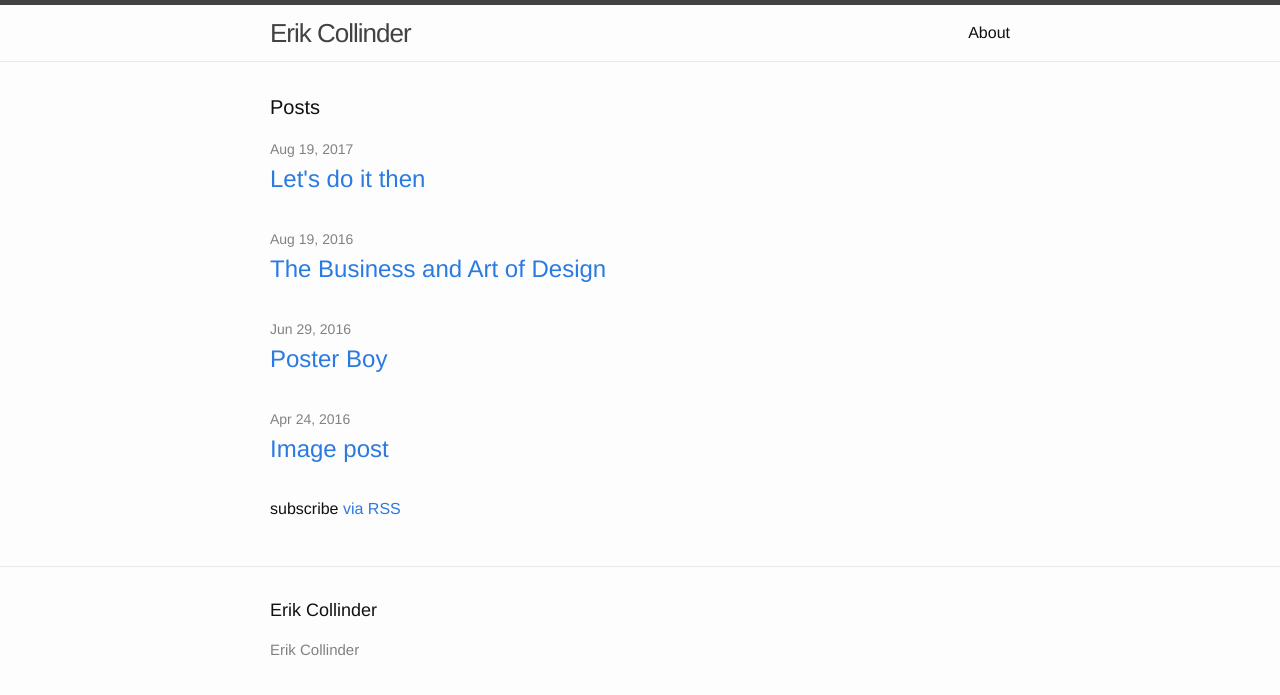
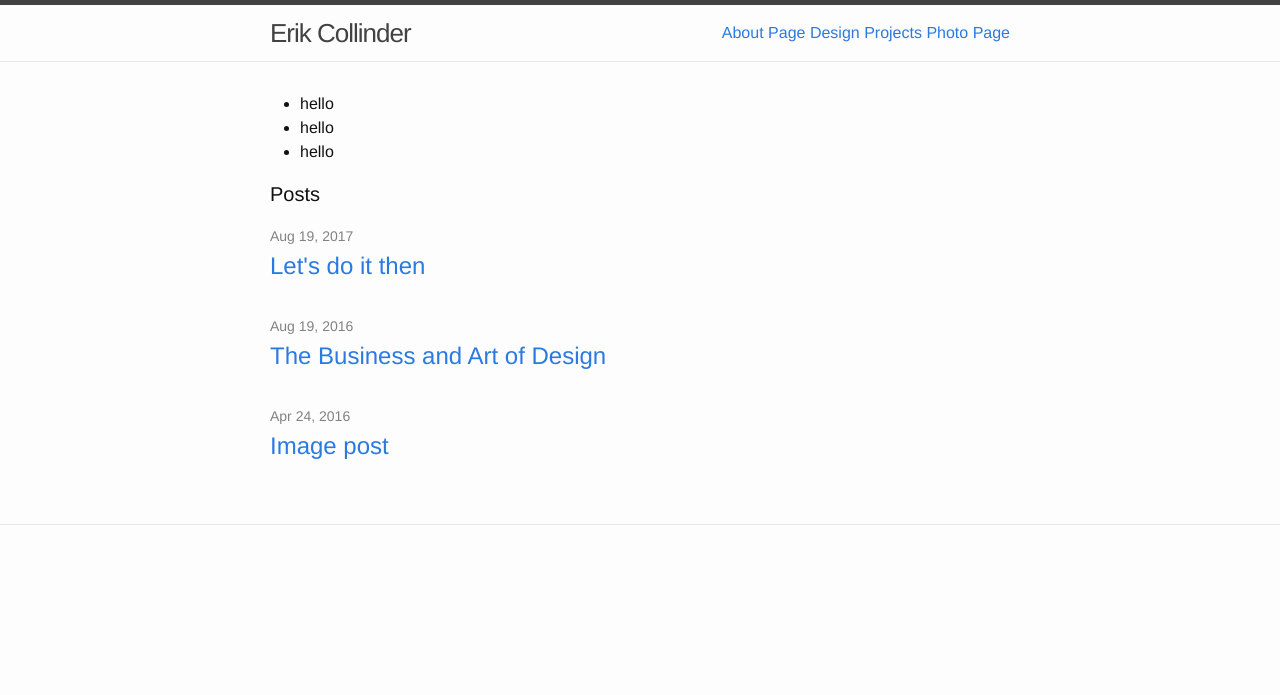
Before and after one commit to erikcollinder/erikcollinder, a Jekyll site: the page built from index.html, in a window 1280 px wide. Shown: the top 695 px of the page. Built offline with Jekyll 4.4.1, drawn with Linux system fonts in a browser that asks for light colours.

```diff
--- a/_includes/footer.html
+++ b/_includes/footer.html
@@ -1,38 +1,9 @@
 <footer class="site-footer">
 
-  <div class="wrapper">
-
-    <h2 class="footer-heading">{{ site.title }}</h2>
-
-    <div class="footer-col-wrapper">
       <div class="footer-col footer-col-1">
         <ul class="contact-list">
-          <li>{{ site.title }}</li>
           <li><a href="mailto:{{ site.email }}">{{ site.email }}</a></li>
         </ul>
       </div>
 
-      <div class="footer-col footer-col-2">
-        <ul class="social-media-list">
-          {% if site.github_username %}
-          <li>
-            {% include icon-github.html username=site.github_username %}
-          </li>
-          {% endif %}
-
-          {% if site.twitter_username %}
-          <li>
-            {% include icon-twitter.html username=site.twitter_username %}
-          </li>
-          {% endif %}
-        </ul>
-      </div>
-
-      <div class="footer-col footer-col-3">
-        <p>{{ site.description }}</p>
-      </div>
-    </div>
-
-  </div>
-
 </footer>
--- a/_includes/header.html
+++ b/_includes/header.html
@@ -6,7 +6,7 @@
 
     <nav class="site-nav">
       <a href="#" class="menu-icon">
-        <svg viewBox="0 0 18 15">
+        <svg viewBox="0 0 18 15">s
           <path fill="#424242" d="M18,1.484c0,0.82-0.665,1.484-1.484,1.484H1.484C0.665,2.969,0,2.304,0,1.484l0,0C0,0.665,0.665,0,1.484,0 h15.031C17.335,0,18,0.665,18,1.484L18,1.484z"/>
           <path fill="#424242" d="M18,7.516C18,8.335,17.335,9,16.516,9H1.484C0.665,9,0,8.335,0,7.516l0,0c0-0.82,0.665-1.484,1.484-1.484 h15.031C17.335,6.031,18,6.696,18,7.516L18,7.516z"/>
           <path fill="#424242" d="M18,13.516C18,14.335,17.335,15,16.516,15H1.484C0.665,15,0,14.335,0,13.516l0,0 c0-0.82,0.665-1.484,1.484-1.484h15.031C17.335,12.031,18,12.696,18,13.516L18,13.516z"/>
@@ -16,7 +16,7 @@
       <div class="trigger">
         {% for my_page in site.pages %}
           {% if my_page.title %}
-          <a class="page-link" href="{{ my_page.url | prepend: site.baseurl }}">{{ my_page.title }}</a>
+          <a {% if my_page.url == page.url %}class="active"{% endif %} href="{{ my_page.url | prepend: site.baseurl }}">{{ my_page.title }}</a>
           {% endif %}
         {% endfor %}
       </div>
--- a/_posts/2016-06-29-poster-boy.md
+++ /dev/null
@@ -1,7 +0,0 @@
----
-title: Poster Boy
-layout: post
-date: 2016-06-29 21:10:00 Z
----
-
-Is what I am
--- a/_posts/2016-08-19-design-art-and-business.md
+++ b/_posts/2016-08-19-design-art-and-business.md
@@ -2,6 +2,7 @@
 title: "The Business and Art of Design"
 subtitle: What is at the edge of data and intuition
 layout: post
+tags: [design, business, thinking]
 ---
 
 - Is boredom at the heart of the problem?
--- a/about.md
+++ b/about.md
@@ -1,5 +1,5 @@
 ---
-title: About
+title: About Page
 permalink: "/about/"
 layout: page
 ---
--- a/index.html
+++ b/index.html
@@ -1,6 +1,11 @@
 ---
 layout: default
 ---
+<ul class="header">
+  <li>hello</li>
+  <li>hello</li>
+  <li>hello</li>
+</ul>
 
 <div class="home">
 
@@ -18,6 +23,4 @@ layout: default
     {% endfor %}
   </ul>
 
-  <p class="rss-subscribe">subscribe <a href="{{ "/feed.xml" | prepend: site.baseurl }}">via RSS</a></p>
-
 </div>
```
Also changed, not shown: _layouts/post.html (+11 -1 lines), design-projects.html (added, +24 -0 lines), photos.html (added, +24 -0 lines), projects.html (deleted, +0 -23 lines), README.md (added), 2 other files.
